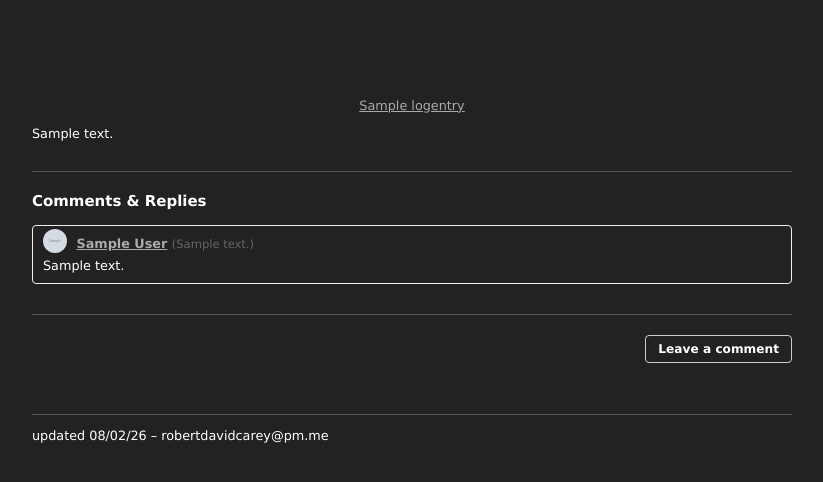
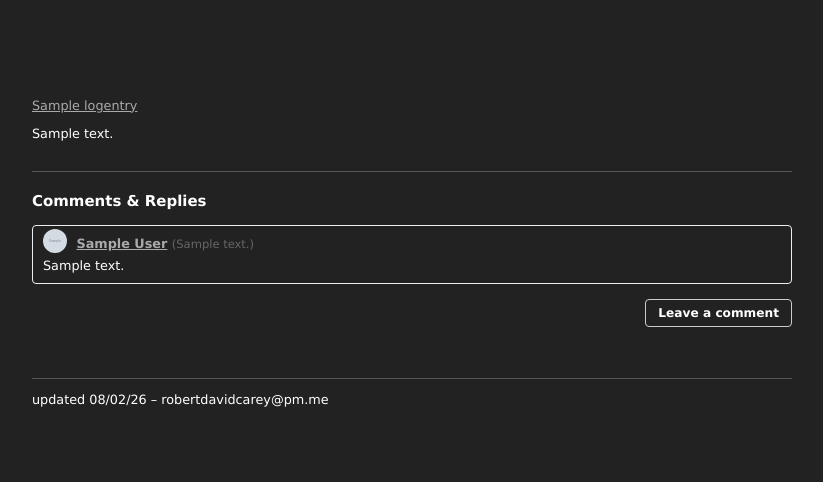
Before and after one commit to williamthazard/robertdavidcarey-web, a Django app: a page that uses templates/log_detail.html in a window 1280 px wide. Shown: the top 482 px of the page, without its empty margins (228-1051 px from the left). Run offline with Django 5.2, Linux system fonts and the light colour scheme; tables that the repository leaves empty hold one stand-in row (values such as "Sample post"); grey boxes marked "Sample" are stand-in pictures; parts of the project's set-up code (start-up, migrations or seed data) failed here and were passed over; some libraries are stand-ins or nearby versions.

Commit message:
style: left-align post title and remove redundant hr in log_detail

```diff
--- a/templates/log_detail.html
+++ b/templates/log_detail.html
@@ -6,7 +6,7 @@
 {% block content %}
   <br/>
   <article class="h-entry">
-    <p class="center"><a href="{% url 'log_index' %}" class="p-name u-url">{{ entry.title }}</a></p>
+    <p><a href="{% url 'log_index' %}" class="p-name u-url">{{ entry.title }}</a></p>
     <time class="dt-published" datetime="{{ entry.publish_date|date:'c' }}" style="display:none;"></time>
     <div class="e-content">
       {{ entry.content_markdown|render_markdown }}
@@ -46,7 +46,6 @@
     {% endif %}
   {% endwith %}
 
-  <hr style="margin-top: 30px; margin-bottom: 20px;"/>
   <details class="add-comment-details" style="margin-bottom: 20px; text-align: right;">
     <summary style="cursor: pointer; font-weight: bold; font-size: 0.95em; padding: 6px 12px; border: 1px solid #ccc; display: inline-block; border-radius: 4px; user-select: none;">
       Leave a comment
```
